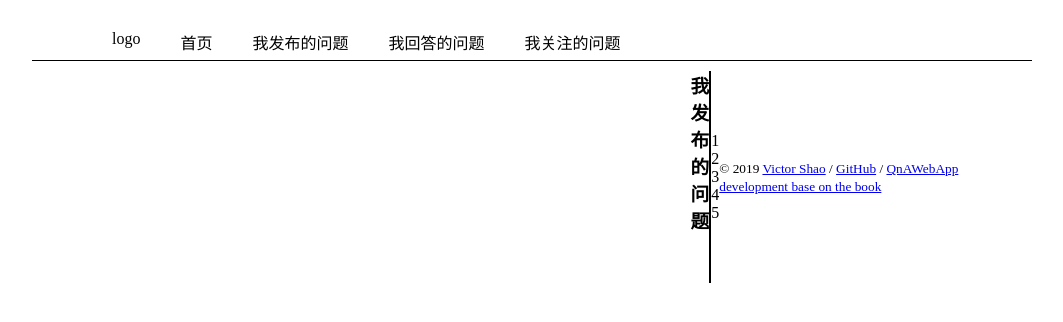
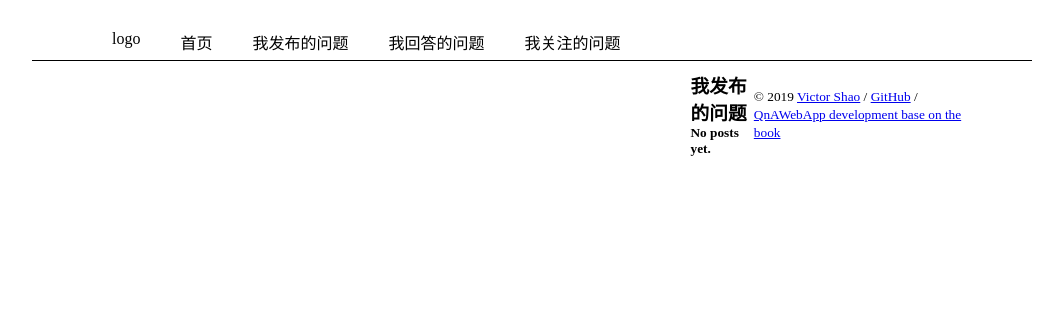
Before and after one commit to baoxinhai/xuexibang, a Flask app: page /myquestion/1 in a window 1280 px wide. Shown: the top 322 px of the page, without its empty margins (108-1171 px from the left). Run offline with Flask 2, Linux system fonts and the light colour scheme; data that the repository does not hold is empty; some libraries are stand-ins or nearby versions.

Commit message:
完成了从表单到数据库的数据传送，导航栏目前支持查看我提出的问题页面

```diff
--- a/xuexibang/blueprints/front.py
+++ b/xuexibang/blueprints/front.py
@@ -2,6 +2,7 @@
 # -*- coding:utf-8 -*-
 # 解决utf-8无法显示
 import sys
+import datetime
 defaultencoding = 'utf-8'
 if sys.getdefaultencoding() != defaultencoding:
     reload(sys)
@@ -17,12 +18,13 @@ from flask import render_template, flash, redirect, url_for, request, current_ap
 
 from xuexibang.main.extensions import db
 from xuexibang.main.forms import HomeForm, AnswerForm
+from database.models.model import QuestionInfo, AnswerInfo
 
 front_bp = Blueprint('front', __name__)
 
 
 class current_user:
-    is_authenticated = False
+    is_authenticated = True
 
 
 @front_bp.route('/home', methods=['GET', 'POST'])
@@ -33,9 +35,17 @@ def home():
             title = form.title.data
             description = form.description.data
             category = form.category.data
-            # userid = ？？
-            # success！
-            # print ("title = %s, description= %s, categoty = %d" % (title, description, category))
+            userid = 2  # current_user.uid
+
+            question = QuestionInfo(
+                qucontent=description,
+                qutitle=title,
+                uid=userid,  # 提问者id
+                qutime=datetime.datetime.now(),
+                catid=category
+            )
+            db.get_result({"function" : db.INSERT_QUESTION, "content" : question.to_dict()})
+            flash("提交问题成功！", "success")
             return redirect(url_for('front.home'))
     ret = db.get_result({"function" : db.GET_RECOMMEND_QUESTION, "content": {"number": 5}})
     questions = ret["content"]
@@ -65,11 +75,30 @@ def show_question(question_id):
     question = ret["content"]  # dict对象
     ret = db.get_result({"function" : db.GET_ANSWER_BY_QUID, "content" : {"quid" : question_id}})
     answers = ret["content"]   # list对象
+
+    if current_user.is_authenticated:
+        if form.validate_on_submit():
+            anscontent = form.answer.data
+            quid = question_id
+            uid = 2  # current_user.uid
+            anstime = datetime.datetime.now()
+            answer = AnswerInfo(
+                anscontent=anscontent,
+                anstime=anstime,
+                uid=uid, # 回答者id
+                quid=quid
+            )
+            db.get_result({"function" : db.INSERT_ANSWER, "content" : answer.to_dict()})
+            flash('Answer published!')
+            return redirect(url_for('front.show_question', question_id=question_id))
     return render_template('front/qna.html', question=question, answers=answers, form=form)
 
 
 # 显示某个用户提出的问题
 @front_bp.route('/myquestion/<int:user_id>', )
 def myquestion(user_id):
-    question = "data"
-    return render_template('front/myquestion.html', question=question)
+    ret = db.get_result({"function" : db.GET_QUESTION_BY_UID, "content" : {
+        "uid" : user_id
+    }})
+    questions = ret["content"]
+    return render_template('front/myquestion.html', questions=questions)
--- a/xuexibang/templates/base.html
+++ b/xuexibang/templates/base.html
@@ -19,7 +19,7 @@
         <ul>
 			<li>logo</li>
 			<li> <a href="{{ url_for('front.home') }}">首页</a></li>
-			<li> <a href="{{ url_for('front.myquestion', user_id=-1) }} ">我发布的问题</a></li>
+			<li> <a href="{{ url_for('front.myquestion', user_id=2) }} ">我发布的问题</a></li>
 		    <li><a href="{{ url_for('front.home') }}">我回答的问题</a></li>   {#!链接#}
 			<li><a href="{{ url_for('front.home') }}" >我关注的问题</a></li>
 {#			<li>登录</li>   <!-- 显示登录或用户名 -->#}
--- a/xuexibang/templates/front/myquestion.html
+++ b/xuexibang/templates/front/myquestion.html
@@ -9,32 +9,17 @@
 
 {% block content %}
 
-     <div class="leftbar">
-
+     <div class="row">
          <h3>我发布的问题</h3>
-         <div class="myq_container">
-             {% for question in questions %}
-                <div class="ques">
-                {#  输出用户关注的问题#}
-                    <a href="{{ url_for('front.qna') }}">{{ question.title }}</a>
+         <div class="row">
+                <div class="ques_container">
+                    {% include 'front/_question.html' %}
                 </div>
-             {% endfor %}
-
-{#           <div class="myq"><a href="{{ url_for('front.qna')}}">问题</a>  #}
-
-         </div>
-
-
+        </div>
      </div>
 
-    <div class="rightbar">
-        <ul>
-            <li><a href="#">1</a></li>
-            <li><a href="#">2</a></li>
-            <li><a href="#">3</a></li>
-            <li><a href="#">4</a></li>
-            <li><a href="#">5</a></li>
-        </ul>
+    <div class="col-sm-4 sidebar">
+			{% include 'front/_sidebar.html' %}
     </div>
 
 {% endblock %}
```
